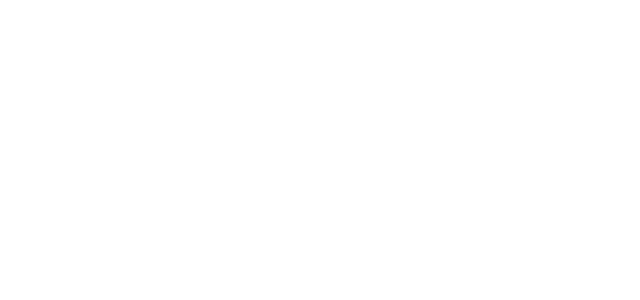
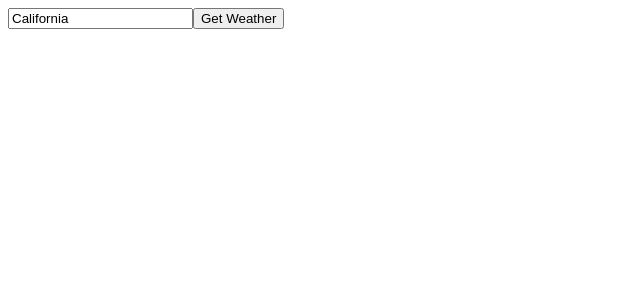
Before and after one commit to osechi3/weather-app, a Vue app: page / in a window 1280 px wide. Shown: the top 300 px of the page, without its empty margins (0-640 px from the left). Built offline with nearby package versions, Linux system fonts and the light colour scheme.

Commit message:
Getting the weather on user input

```diff
--- a/src/App.vue
+++ b/src/App.vue
@@ -1,11 +1,44 @@
 <template>
   <div id="app">
+    <input v-model="city" type="text">
+    <button type="button" @click="getWeather">Get Weather</button>
   </div>
 </template>
 
 <script>
 export default {
-  name: 'App'
+  name: 'App',
+  data () {
+    return {
+      city: 'California',
+      currentWeather: {}
+    }
+  },
+
+  methods: {
+    async getWeather () {
+      try {
+        const baseURL = 'https://api.openweathermap.org/data/2.5/weather'
+        const APIKey = '4ef4b2a2a7bdeffc0eb01cf68ffe665e'
+
+        const request = await fetch(`${baseURL}?q=${this.city}&appid=${APIKey}`, { mode: 'cors' })
+        const requestData = await request.json()
+        console.log(request)
+        console.log(requestData)
+        this.currentWeather = {
+          location: requestData.name,
+          humidity: requestData.main.humidity,
+          windSpeed: requestData.wind.speed,
+          temperatureKelvin: requestData.main.temp,
+          feelsLike: requestData.main.feels_like, // Can I write it like this?
+          timezoneShift: requestData.timezone
+        }
+        console.log(this.currentWeather)
+      } catch (error) {
+        console.log(error)
+      }
+    }
+  }
 }
 </script>
 
```
